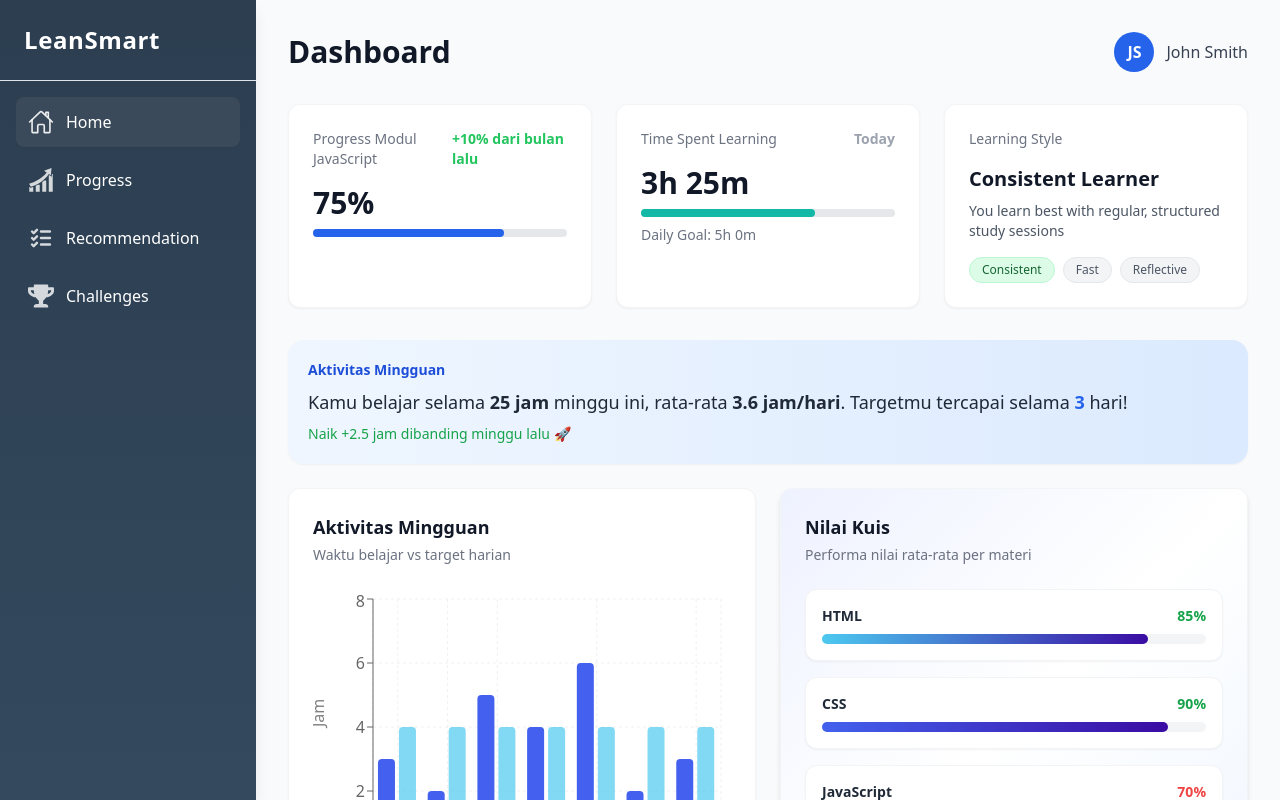
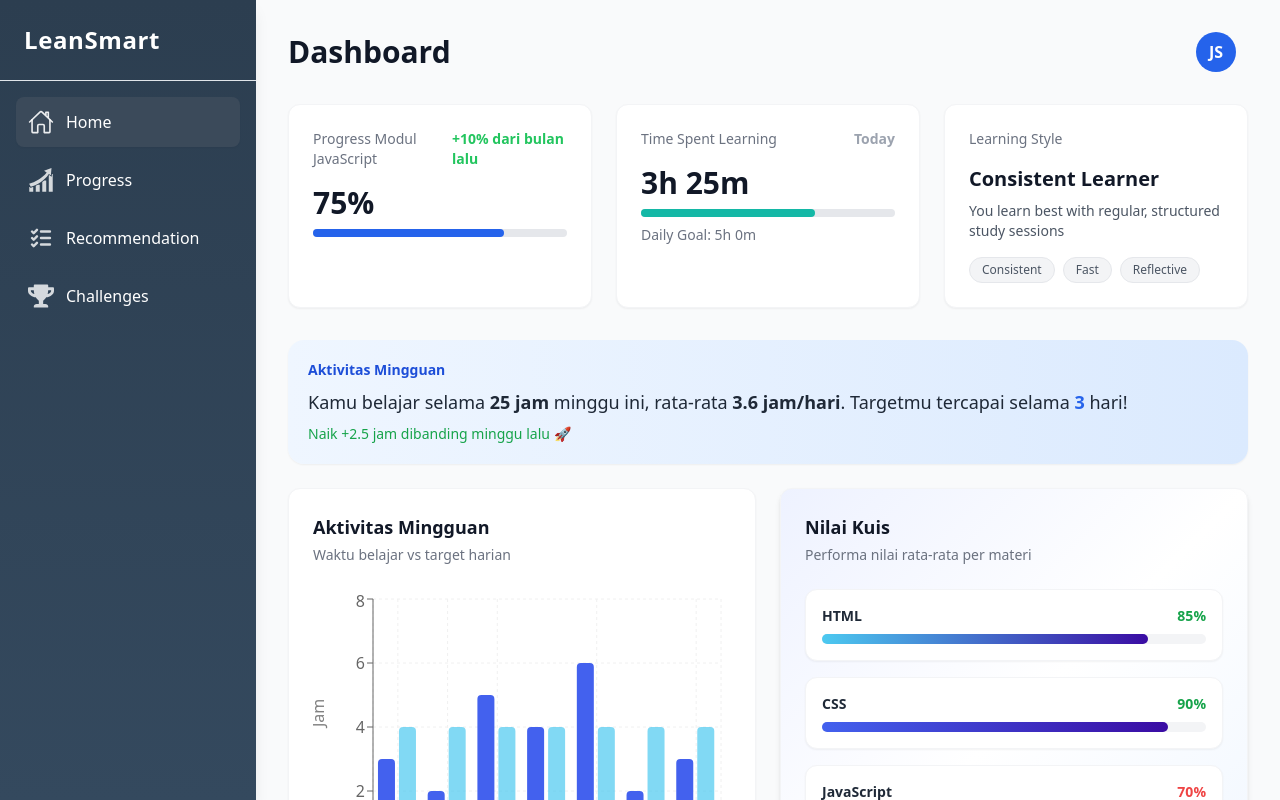
Before and after one commit to Jeionee/DC08-AI-Learning-Insight, a React (Vite) app in the folder fe/: page / in a window 1280 px wide. Shown: the top 800 px of the page. Built offline with nearby package versions, Linux system fonts and the light colour scheme; no server answers.

Commit message:
implement: api in fe

```diff
--- a/fe/src/App.jsx
+++ b/fe/src/App.jsx
@@ -1,7 +1,6 @@
 import React, { useState, useEffect } from "react";
 import Sidebar from "./components/Sidebar.jsx";
 import Dashboard from "./components/Dashboard.jsx";
-import axios from "axios";
 
 const App = () => {
 	const [learningData, setLearningData] = useState(null);
@@ -96,13 +95,6 @@ const App = () => {
 			],
 		};
 
-		const getData = async () => {
-			const res = await axios.get("http://localhost:5000/students/2401");
-			console.log(res.data);
-		};
-
-		getData();
-
 		setLearningData(mockData);
 	}, []);
 
--- a/fe/src/components/Dashboard.jsx
+++ b/fe/src/components/Dashboard.jsx
@@ -1,15 +1,26 @@
-import React from "react";
+import React, { useEffect, useState } from "react";
 import StatsCard from "./StatsCard";
 import Charts from "./Charts";
 import Recommendations from "./Recommendation";
 import ModuleProgress from "./ModuleProgress";
+import axios from "axios";
 
 const Dashboard = ({ data }) => {
+	const [student, setStudent] = useState([]);
 	const formatTime = (minutes) => {
 		const hours = Math.floor(minutes / 60);
 		const mins = minutes % 60;
 		return `${hours}h ${mins}m`;
 	};
+
+	useEffect(() => {
+		const getData = async () => {
+			const res = await axios.get("http://localhost:5000/students/2401");
+			setStudent(res.data.data);
+		};
+
+		getData();
+	}, []);
 
 	const learningStyles = {
 		consistent: {
@@ -20,15 +31,13 @@ const Dashboard = ({ data }) => {
 		},
 		fast: {
 			name: "Fast Learner",
-      description:
-        "You quickly grasp new concepts and prefer accelerated learning",
+			description: "You quickly grasp new concepts and prefer accelerated learning",
 			color: "bg-amber-100 text-amber-800 border-amber-200",
 			badgeColor: "bg-amber-500",
 		},
 		reflective: {
 			name: "Reflective Learner",
-      description:
-        "You prefer to think deeply and reflect on what you've learned",
+			description: "You prefer to think deeply and reflect on what you've learned",
 			color: "bg-purple-100 text-purple-800 border-purple-200",
 			badgeColor: "bg-purple-500",
 		},
@@ -43,7 +52,7 @@ const Dashboard = ({ data }) => {
 					<div className="w-10 h-10 bg-blue-600 rounded-full flex items-center justify-center text-white font-semibold">
 						{data.user.avatar}
 					</div>
-          <span className="text-gray-700 font-medium">{data.user.name}</span>
+					<span className="text-gray-700 font-medium">{student.name}</span>
 				</div>
 			</div>
 
@@ -55,27 +64,23 @@ const Dashboard = ({ data }) => {
 					subtitle={`+${data.progress.growth || 10}% dari bulan lalu`}
 					progress={data.progress.courseCompletion}
 					color="blue"
-          description={`Total modul selesai: ${
-            data.progress.completedModules || 5
-          }/${data.progress.totalModules || 8}`}
+					description={`Total modul selesai: ${data.progress.completedModules || 5}/${
+						data.progress.totalModules || 8
+					}`}
 				/>
 
 				<StatsCard
 					title="Time Spent Learning"
 					value={formatTime(data.progress.timeSpentToday)}
 					subtitle="Today"
-          progress={
-            (data.progress.timeSpentToday / data.progress.dailyGoal) * 100
-          }
+					progress={(data.progress.timeSpentToday / data.progress.dailyGoal) * 100}
 					color="teal"
 					footer={`Daily Goal: ${formatTime(data.progress.dailyGoal)}`}
 				/>
 
 				{/* Learning Style Card */}
 				<div className="bg-white rounded-xl shadow-sm p-6 border border-gray-100">
-          <h3 className="text-gray-500 text-sm font-medium mb-4">
-            Learning Style
-          </h3>
+					<h3 className="text-gray-500 text-sm font-medium mb-4">Learning Style</h3>
 					<div className="text-xl font-bold text-gray-900 mb-2">
 						{learningStyles[data.user.learningStyle].name}
 					</div>
@@ -87,7 +92,7 @@ const Dashboard = ({ data }) => {
 							<span
 								key={key}
 								className={`px-3 py-1 rounded-full text-xs font-medium border ${
-                  key === data.user.learningStyle
+									key === student.learning_style
 										? style.color
 										: "bg-gray-100 text-gray-600 border-gray-200"
 								}`}
```
Also changed, not shown: 1 other file (tests, documents, lock files or other folders). Lines whose indentation alone changed are shown as unchanged.
